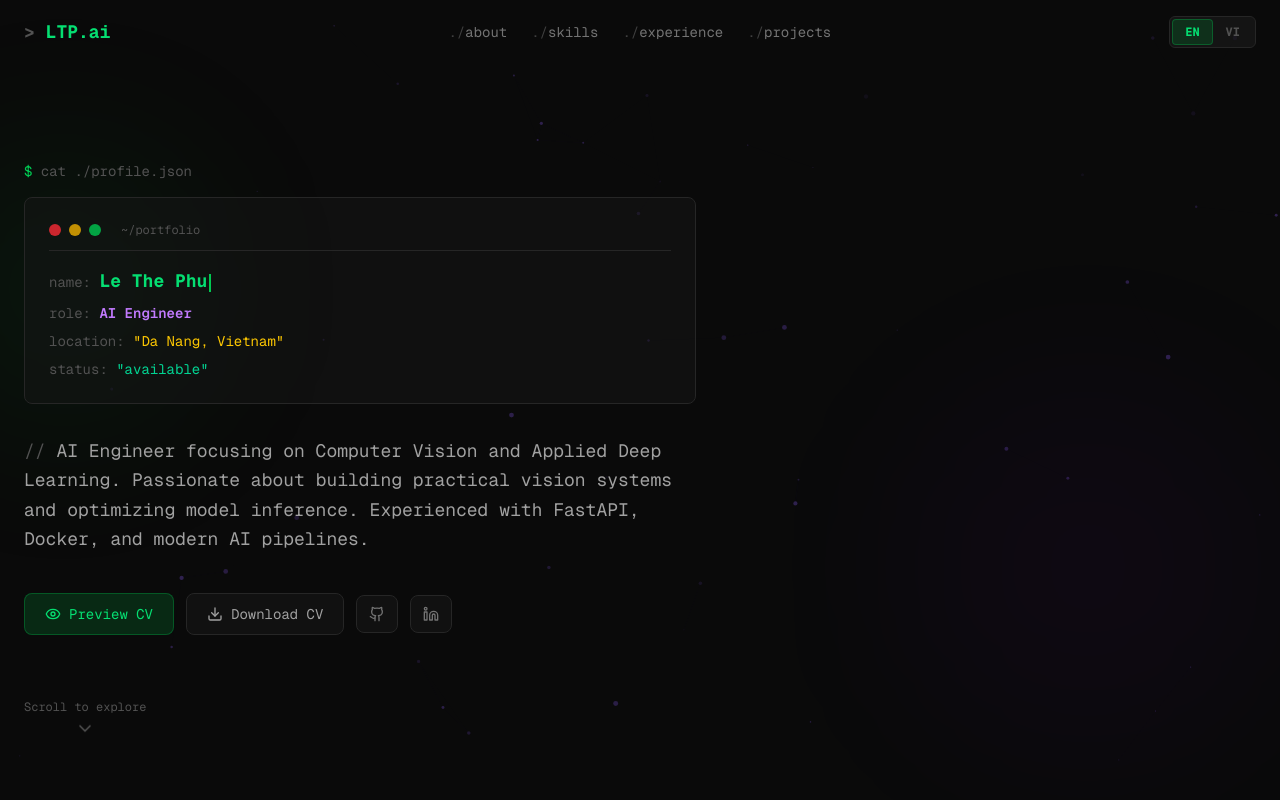
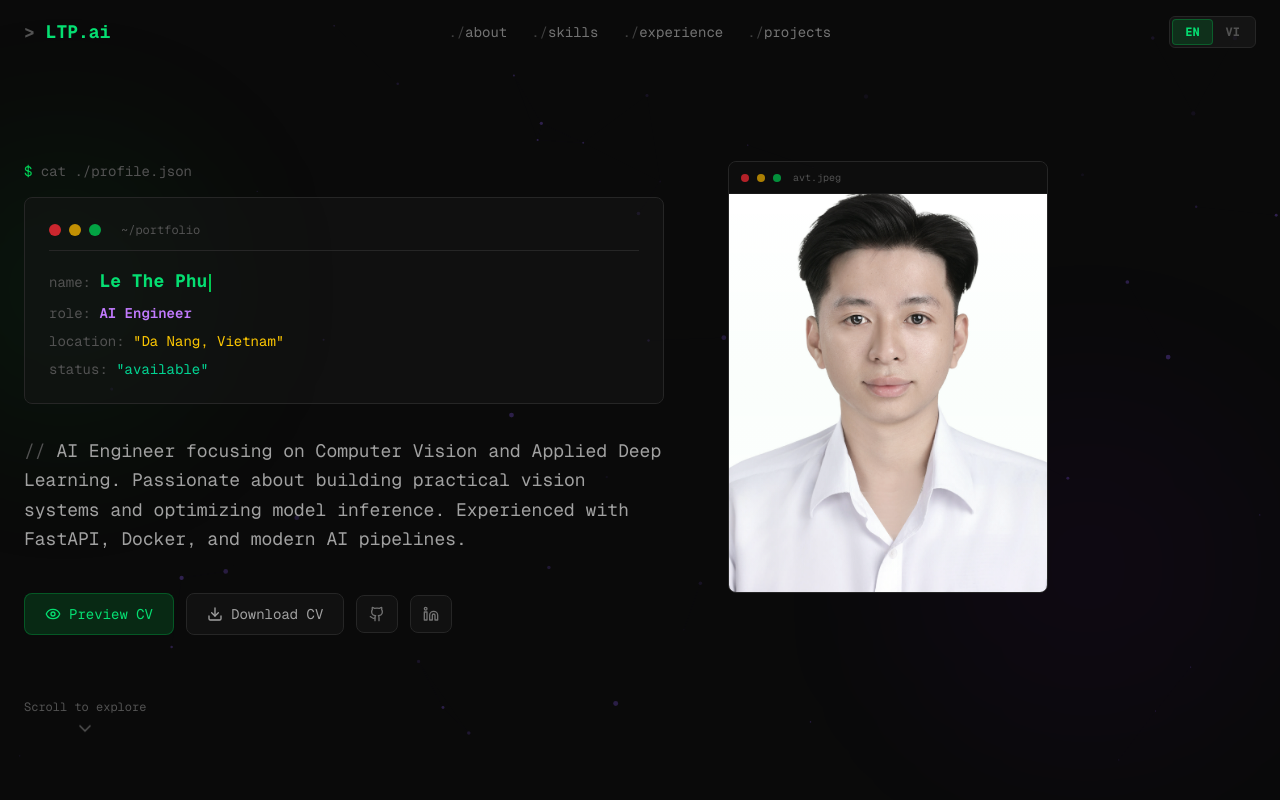
Before and after one commit to saitama140203/Portfolio, a Next.js app: page / in a window 1280 px wide. Shown: the top 800 px of the page. Built offline with nearby package versions, Linux system fonts and the light colour scheme.

Commit message:
feat: restructure hero section to include an avatar, enlarge the CV modal, and update copyright text.

```diff
--- a/app/Portfolio.tsx
+++ b/app/Portfolio.tsx
@@ -113,7 +113,7 @@ const translations = {
         },
         footer: {
             contact: "Contact Information",
-            copyright: "All rights reserved.",
+            copyright: "aPus.",
         },
         cvModal: {
             title: "CV Preview",
@@ -209,7 +209,7 @@ const translations = {
         },
         footer: {
             contact: "Thông tin Liên hệ",
-            copyright: "Bản quyền được bảo lưu.",
+            copyright: "aPuss",
         },
         cvModal: {
             title: "Xem trước CV",
@@ -446,7 +446,7 @@ const CVPreviewModal = ({ isOpen, onClose }: { isOpen: boolean; onClose: () => v
 
             {/* Modal content */}
             <div
-                className="relative z-10 w-full max-w-4xl h-[85vh] bg-neutral-900 border border-neutral-700 rounded-2xl overflow-hidden shadow-2xl shadow-purple-500/10 animate-modalSlideUp"
+                className="relative z-10 w-full max-w-7xl h-[90vh] bg-neutral-900 border border-neutral-700 rounded-2xl overflow-hidden shadow-2xl shadow-purple-500/10 animate-modalSlideUp"
                 onClick={(e) => e.stopPropagation()}
             >
                 {/* Modal header */}
@@ -476,7 +476,7 @@ const CVPreviewModal = ({ isOpen, onClose }: { isOpen: boolean; onClose: () => v
                 </div>
 
                 {/* PDF iframe */}
-                <div className="h-[calc(85vh-65px)] bg-neutral-800">
+                <div className="h-[calc(90vh-65px)] bg-neutral-800">
                     <iframe
                         src="/cv.pdf"
                         title="CV Preview"
@@ -605,7 +605,9 @@ const Hero = ({ onPreviewCV }: { onPreviewCV: () => void }) => {
             <div className="absolute top-20 -left-20 w-72 h-72 bg-green-600/10 rounded-full blur-[100px] animate-pulse" />
             <div className="absolute bottom-20 right-0 w-96 h-96 bg-purple-600/5 rounded-full blur-[120px] animate-pulse" style={{ animationDelay: "2s" }} />
 
-            <div className="max-w-3xl relative z-10">
+            <div className="flex flex-col md:flex-row items-start gap-10 md:gap-16 relative z-10 w-full max-w-5xl">
+                {/* Left: content */}
+                <div className="flex-1 min-w-0">
                     {/* Terminal-style greeting */}
                     <AnimateIn direction="up" delay={0}>
                         <div className="font-mono text-sm text-neutral-600 mb-4">
@@ -626,8 +628,8 @@ const Hero = ({ onPreviewCV }: { onPreviewCV: () => void }) => {
                             <div className="font-mono text-sm space-y-2">
                                 <div><span className="text-neutral-600">name:</span> <span className="text-green-400 text-lg font-bold">{displayed}<span className={`inline-block w-[2px] h-[1em] ml-0.5 bg-green-500 align-text-bottom ${done ? "animate-blink" : ""}`} /></span></div>
                                 <div><span className="text-neutral-600">role:</span> <span className="text-purple-400 font-semibold">{t.hero.role}</span></div>
-                            <div><span className="text-neutral-600">location:</span> <span className="text-yellow-400">"Da Nang, Vietnam"</span></div>
-                            <div><span className="text-neutral-600">status:</span> <span className="text-emerald-400">"available"</span></div>
+                                <div><span className="text-neutral-600">location:</span> <span className="text-yellow-400">&quot;Da Nang, Vietnam&quot;</span></div>
+                                <div><span className="text-neutral-600">status:</span> <span className="text-emerald-400">&quot;available&quot;</span></div>
                             </div>
                         </div>
                     </AnimateIn>
@@ -682,26 +684,52 @@ const Hero = ({ onPreviewCV }: { onPreviewCV: () => void }) => {
                         </a>
                     </AnimateIn>
                 </div>
+
+                {/* Right: Avatar in terminal frame */}
+                <AnimateIn direction="right" delay={0.3}>
+                    <div className="shrink-0 w-64 md:w-80">
+                        <div className="bg-neutral-900/60 border border-neutral-800 rounded-lg overflow-hidden hover:border-neutral-700 transition-all duration-300 group">
+                            {/* Terminal title bar */}
+                            <div className="flex items-center gap-2 px-3 py-2 border-b border-neutral-800/50 bg-neutral-950/50">
+                                <div className="w-2 h-2 rounded-full bg-red-500/70" />
+                                <div className="w-2 h-2 rounded-full bg-yellow-500/70" />
+                                <div className="w-2 h-2 rounded-full bg-green-500/70" />
+                                <span className="ml-1 text-[10px] font-mono text-neutral-600">avt.jpeg</span>
+                            </div>
+                            {/* Avatar image */}
+                            <div className="relative">
+                                <img
+                                    src="/avt.jpeg"
+                                    alt="Le The Phu"
+                                    className="w-full aspect-[4/5] object-cover grayscale-[30%] group-hover:grayscale-0 transition-all duration-500"
+                                />
+                                {/* Subtle scanline overlay */}
+                                <div className="absolute inset-0 bg-gradient-to-b from-transparent via-green-500/[0.02] to-transparent pointer-events-none" />
+                            </div>
+                        </div>
+                    </div>
+                </AnimateIn>
+            </div>
         </section>
     );
 };
 // Skill proficiency & color mapping
 const SKILL_DATA: Record<string, { color: string; dot: string; level: number }> = {
-  Python:        { color: "text-yellow-400",  dot: "bg-yellow-500",   level: 90 },
-  JavaScript:    { color: "text-yellow-300",  dot: "bg-yellow-400",   level: 70 },
-  "Next.js":     { color: "text-white",       dot: "bg-white",        level: 65 },
-  "CSS/Tailwind":{ color: "text-sky-400",     dot: "bg-sky-400",      level: 70 },
-  PyTorch:       { color: "text-orange-400",  dot: "bg-orange-500",   level: 85 },
-  OpenCV:        { color: "text-green-400",   dot: "bg-green-500",    level: 80 },
-  HuggingFace:   { color: "text-amber-400",   dot: "bg-amber-500",   level: 75 },
-  LangChain:     { color: "text-emerald-400", dot: "bg-emerald-500",  level: 70 },
-  YOLO:          { color: "text-violet-400",  dot: "bg-violet-500",   level: 85 },
-  FastAPI:       { color: "text-teal-400",    dot: "bg-teal-500",     level: 90 },
-  Docker:        { color: "text-blue-400",    dot: "bg-blue-400",     level: 75 },
-  Git:           { color: "text-red-400",     dot: "bg-red-500",      level: 80 },
-  Linux:         { color: "text-amber-300",   dot: "bg-amber-400",    level: 70 },
-  PostgreSQL:    { color: "text-blue-300",    dot: "bg-blue-300",     level: 75 },
-  "SQL Server":  { color: "text-red-300",     dot: "bg-red-400",      level: 65 },
+    Python: { color: "text-yellow-400", dot: "bg-yellow-500", level: 90 },
+    JavaScript: { color: "text-yellow-300", dot: "bg-yellow-400", level: 70 },
+    "Next.js": { color: "text-white", dot: "bg-white", level: 65 },
+    "CSS/Tailwind": { color: "text-sky-400", dot: "bg-sky-400", level: 70 },
+    PyTorch: { color: "text-orange-400", dot: "bg-orange-500", level: 85 },
+    OpenCV: { color: "text-green-400", dot: "bg-green-500", level: 80 },
+    HuggingFace: { color: "text-amber-400", dot: "bg-amber-500", level: 75 },
+    LangChain: { color: "text-emerald-400", dot: "bg-emerald-500", level: 70 },
+    YOLO: { color: "text-violet-400", dot: "bg-violet-500", level: 85 },
+    FastAPI: { color: "text-teal-400", dot: "bg-teal-500", level: 90 },
+    Docker: { color: "text-blue-400", dot: "bg-blue-400", level: 75 },
+    Git: { color: "text-red-400", dot: "bg-red-500", level: 80 },
+    Linux: { color: "text-amber-300", dot: "bg-amber-400", level: 70 },
+    PostgreSQL: { color: "text-blue-300", dot: "bg-blue-300", level: 75 },
+    "SQL Server": { color: "text-red-300", dot: "bg-red-400", level: 65 },
 };
 
 const fallbackSkill = { color: "text-neutral-400", dot: "bg-neutral-500", level: 50 };
```
Also changed, not shown: public/avt.jpeg (added). Lines whose indentation alone changed are shown as unchanged.
